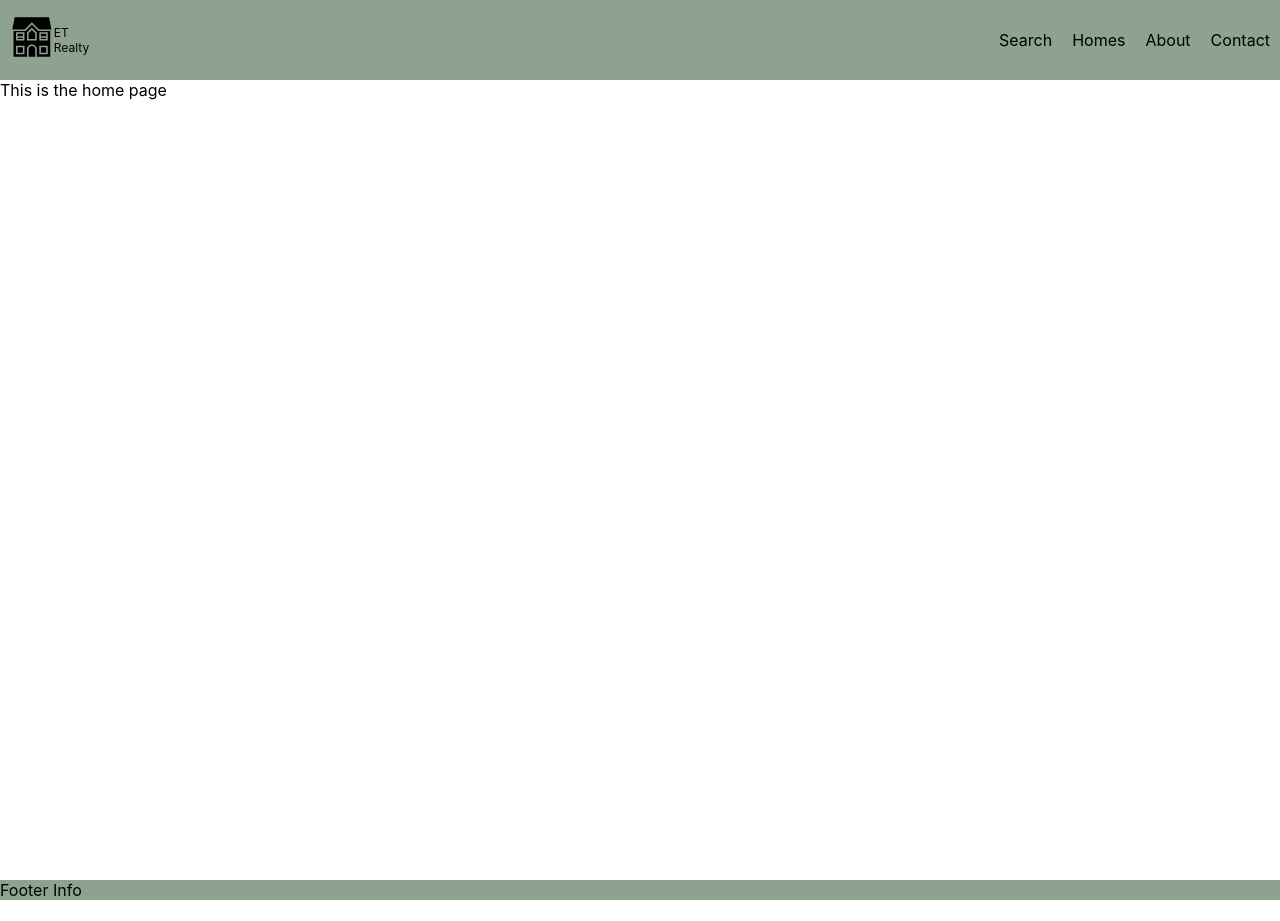
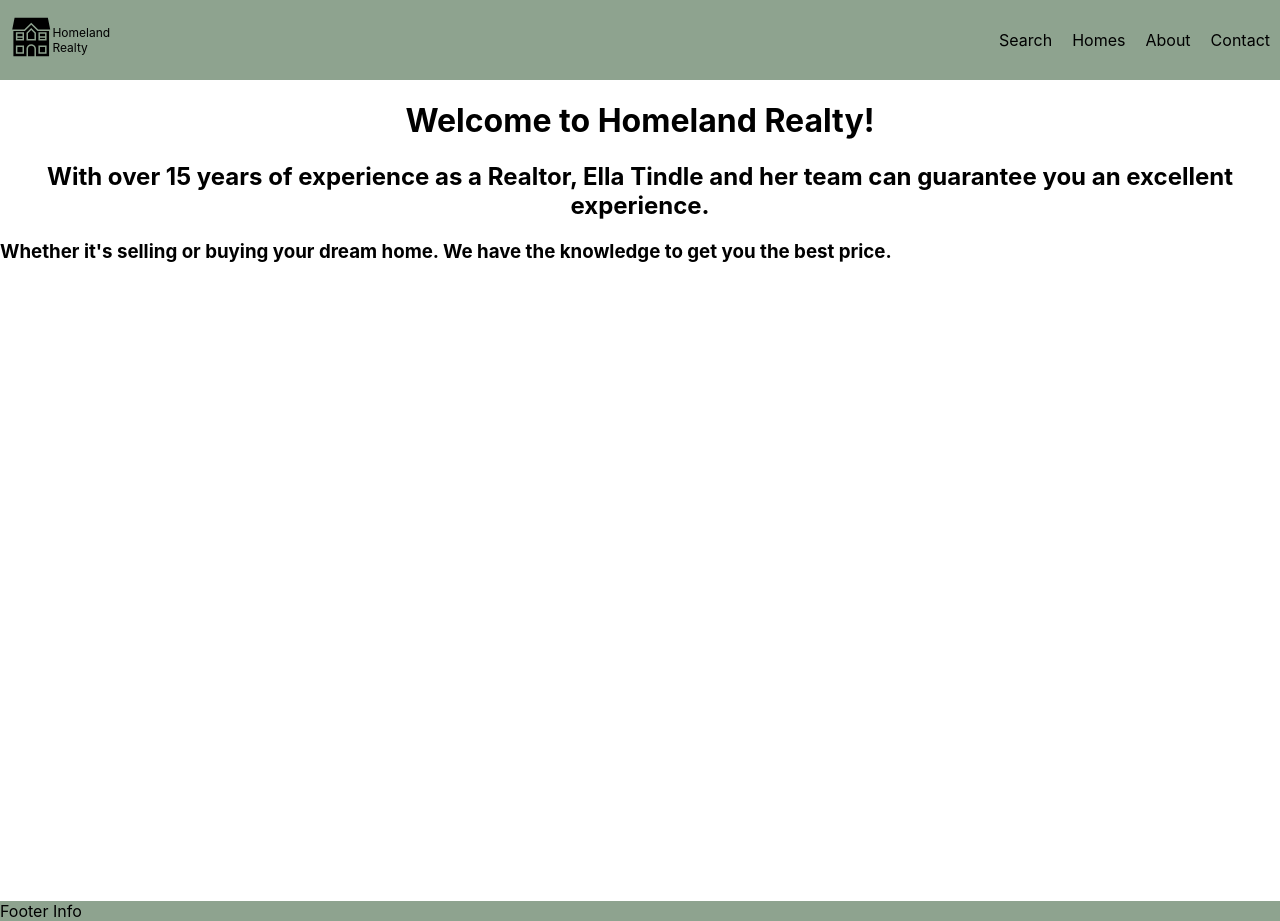
Before and after one commit to etrealty/etRealtyNext, a Next.js app: page / in a window 1280 px wide. Before the commit the page ends 900 px from the top, so only its background shows below. Built offline with nearby package versions, Linux system fonts and the light colour scheme.

Commit message:
updated welcome page, contact page

```diff
--- a/components/Navbar.tsx
+++ b/components/Navbar.tsx
@@ -10,7 +10,7 @@ const Navbar = () => {
         <Link href='/'>
           <div style={{display: 'flex'}}>
           <GiFamilyHouse style={{fontSize: '48px'}} />
-          <p style={{fontSize: '12px'}}>ET Realty</p>
+          <p style={{fontSize: '12px'}}>Homeland Realty</p>
           </div>
         </Link>
       </div>
--- /dev/null
+++ b/components/Welcome.tsx
@@ -0,0 +1,18 @@
+const Welcome = () => {
+
+    return (
+        <div>
+            <h1 style={{textAlign: 'center'}}>
+                Welcome to Homeland Realty!
+            </h1>
+            <h2 style={{textAlign: 'center'}}>
+                With over 15 years of experience as a Realtor, Ella Tindle and her team can guarantee you an excellent experience.
+            </h2>
+            <h3>
+                Whether it's selling or buying your dream home. We have the knowledge to get you the best price.
+            </h3>
+        </div>
+    )
+}
+
+export default Welcome;
--- a/pages/index.tsx
+++ b/pages/index.tsx
@@ -1,7 +1,6 @@
 import type { NextPage } from 'next'
 import Head from 'next/head'
-import { useSnapshot } from 'valtio'
-import { homeStore } from './_app'
+import Welcome from '../components/Welcome'
 
 
 
@@ -18,7 +17,7 @@ const Home: NextPage = () => {
       </Head>
 
       <main style={{height: '100vh'}}>
-        This is the home page
+        <Welcome />
       </main>
     </div>
   )
```
Also changed, not shown: pages/Contact/index.tsx (+10 -1 lines).
